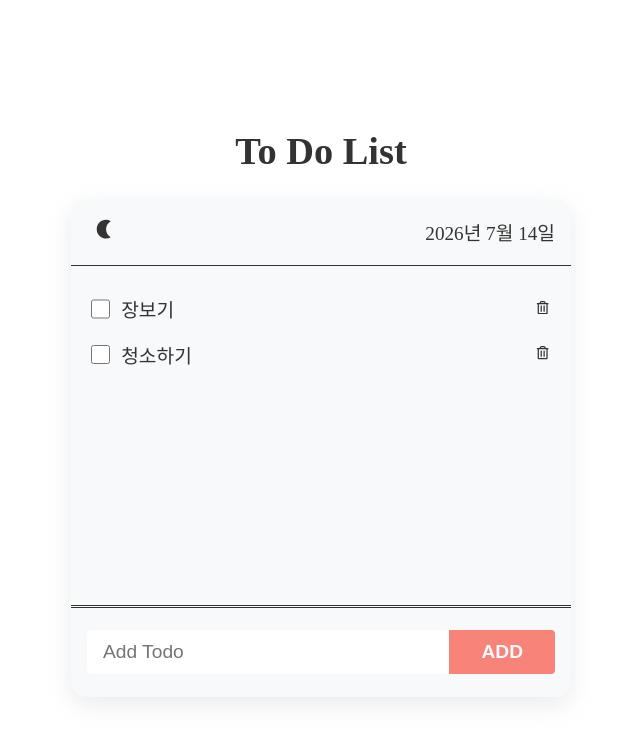
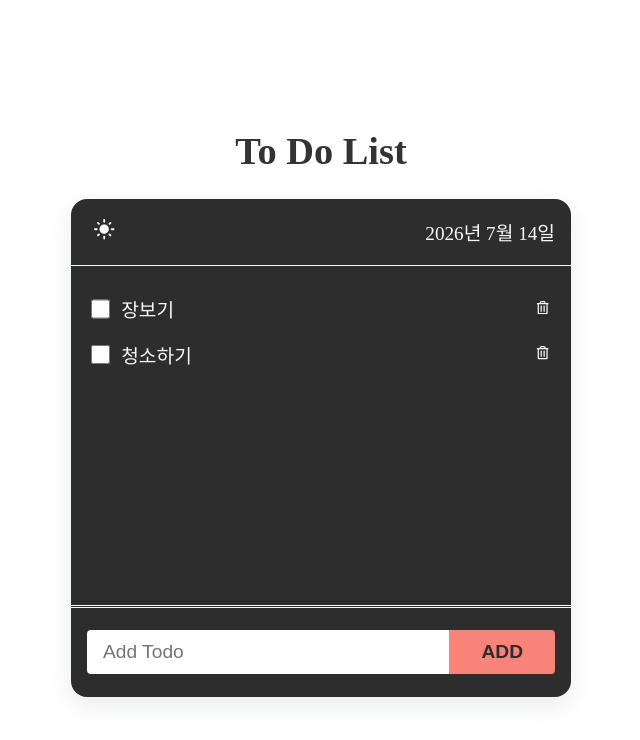
Before and after one commit to dxvmxdx/portfolio-react-todolist, a React (Vite) app: page / in a window 1280 px wide. Both pictures are taken after a click on the button 423 px from the left and 231 px from the top of the page. Shown: the top 740 px of the page, without its empty margins (319-959 px from the left). Built offline with nearby package versions, Linux system fonts and the light colour scheme.

Commit message:
feat: Add dark mode

```diff
--- a/src/App.jsx
+++ b/src/App.jsx
@@ -1,16 +1,17 @@
 import styles from './App.module.css';
 import Header from './components/Header/Header';
 import Todos from './components/Todos/Todos';
+import { DarkModeProvider } from './context/DarkModeContext';
 
 function App() {
   return (
-    <>
+    <DarkModeProvider>
       <h1 className={styles.title}>To Do List</h1>
       <div className={styles.container}>
         <Header />
         <Todos />
       </div>
-    </>
+    </DarkModeProvider>
   );
 }
 
--- a/src/App.module.css
+++ b/src/App.module.css
@@ -1,5 +1,6 @@
 .title {
   text-align: center;
+  color: #333;
 }
 
 .container {
--- a/src/components/Header/Header.jsx
+++ b/src/components/Header/Header.jsx
@@ -1,14 +1,19 @@
 import { MdNightlight, MdLightMode } from 'react-icons/md';
+
 import styles from './Header.module.css';
+import { useDarkMode } from '../../context/DarkModeContext';
 
 export default function Header() {
+  const { darkMode, toggleDarkMode } = useDarkMode();
+
   const today = new Date();
   const FormattedDate = `${today.getFullYear()}년 ${today.getMonth() + 1}월 ${today.getDate()}일`;
 
   return (
     <header className={styles.header}>
-      <button className={styles.button}>
-        <MdNightlight />
+      <button className={styles.button} onClick={toggleDarkMode}>
+        {!darkMode && <MdNightlight />}
+        {darkMode && <MdLightMode />}
       </button>
       <p>{FormattedDate}</p>
     </header>
--- /dev/null
+++ b/src/context/DarkModeContext.jsx
@@ -0,0 +1,36 @@
+import { createContext, useContext, useEffect, useState } from 'react';
+
+const DarkModeContext = createContext();
+
+export function DarkModeProvider({ children }) {
+  const [darkMode, setDarkMode] = useState(false);
+  const toggleDarkMode = () => {
+    setDarkMode(!darkMode);
+    updateDarkMode(!darkMode);
+  };
+  useEffect(() => {
+    const isDark =
+      localStorage.theme === 'dark' ||
+      (!('theme' in localStorage) &&
+        window.matchMedia('(prefers-color-scheme: dark)').matches);
+    setDarkMode(isDark);
+    updateDarkMode(isDark);
+  }, []);
+  return (
+    <DarkModeContext.Provider value={{ darkMode, toggleDarkMode }}>
+      {children}
+    </DarkModeContext.Provider>
+  );
+}
+
+const updateDarkMode = (darkMode) => {
+  if (darkMode) {
+    document.documentElement.classList.add('dark');
+    localStorage.theme = 'dark';
+  } else {
+    document.documentElement.classList.remove('dark');
+    localStorage.theme = 'light';
+  }
+};
+
+export const useDarkMode = () => useContext(DarkModeContext);
--- a/src/index.css
+++ b/src/index.css
@@ -7,6 +7,11 @@
 
 * {
   box-sizing: border-box;
+}
+
+html.dark {
+  --color-bg: #2d2d2d;
+  --color-text: #f8f9fa;
 }
 
 body {
```
